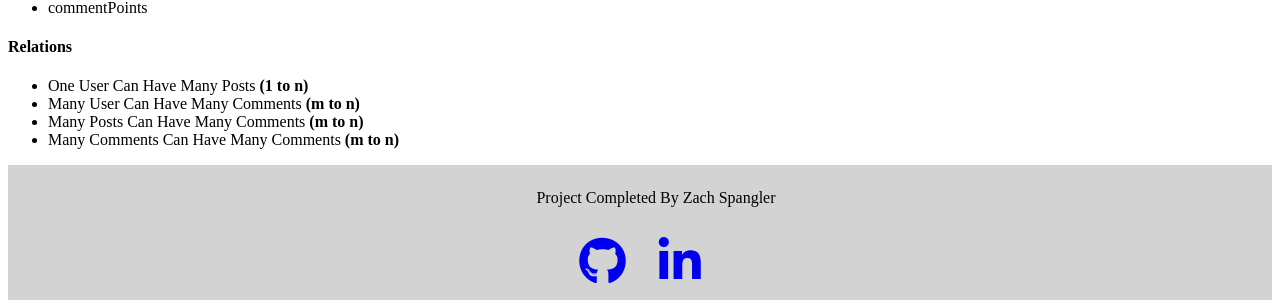
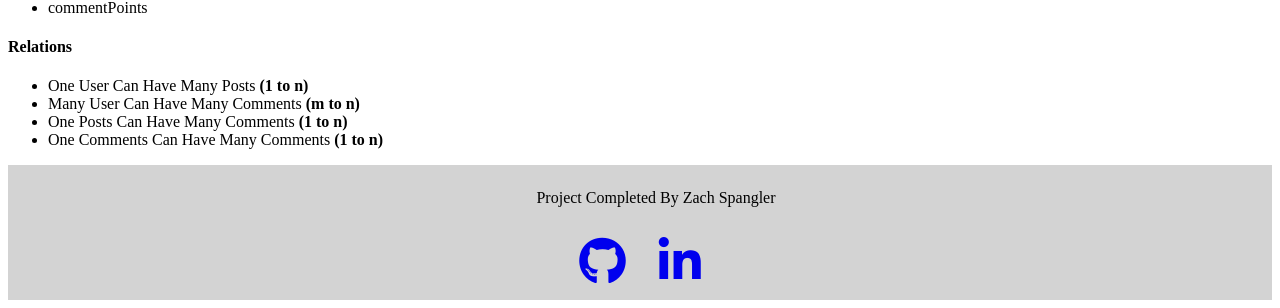
Before and after one commit to zachspangler/prework, a PHP site: page / in a window 1280 px wide. Shown: the part 1659-1967 px from the top of the page. Run offline with PHP 8.4, Linux system fonts and the light colour scheme; some libraries are stand-ins or nearby versions.

Commit message:
Updated Relations

```diff
--- a/index.php
+++ b/index.php
@@ -102,8 +102,8 @@
 								<ul class="datadesignlist">
 									<li>One User Can Have Many Posts <strong>(1 to n)</strong></li>
 									<li>Many User Can Have Many Comments <strong>(m to n)</strong></li>
-									<li>Many Posts Can Have Many Comments <strong>(m to n)</strong></li>
-									<li>Many Comments Can Have Many Comments <strong>(m to n)</strong></li>
+									<li>One Posts Can Have Many Comments <strong>(1 to n)</strong></li>
+									<li>One Comments Can Have Many Comments <strong>(1 to n)</strong></li>
 								</ul>
 					</section>
 		</main>
```
